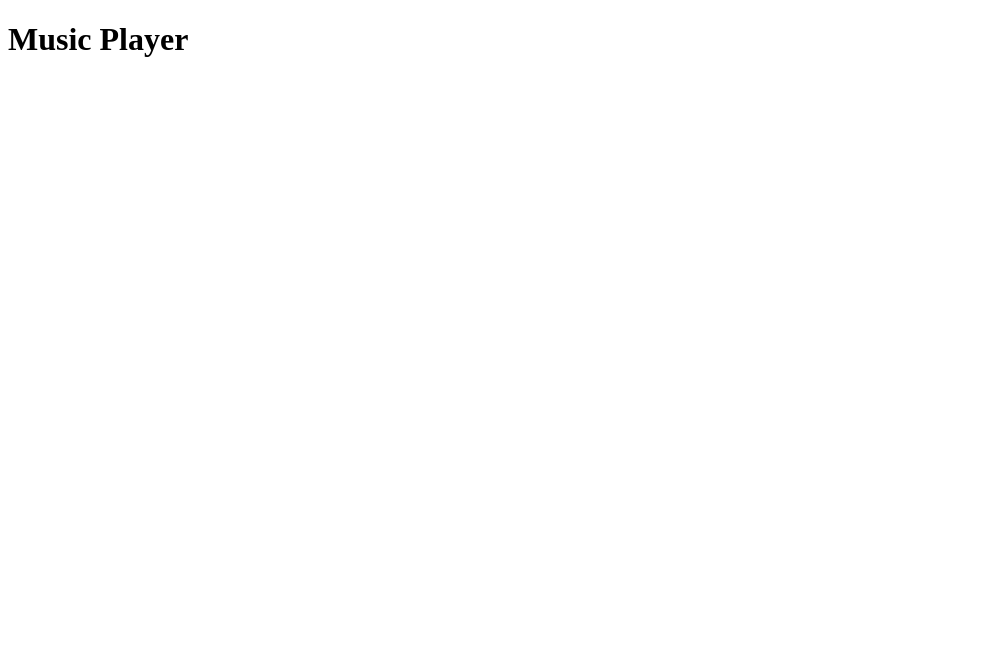
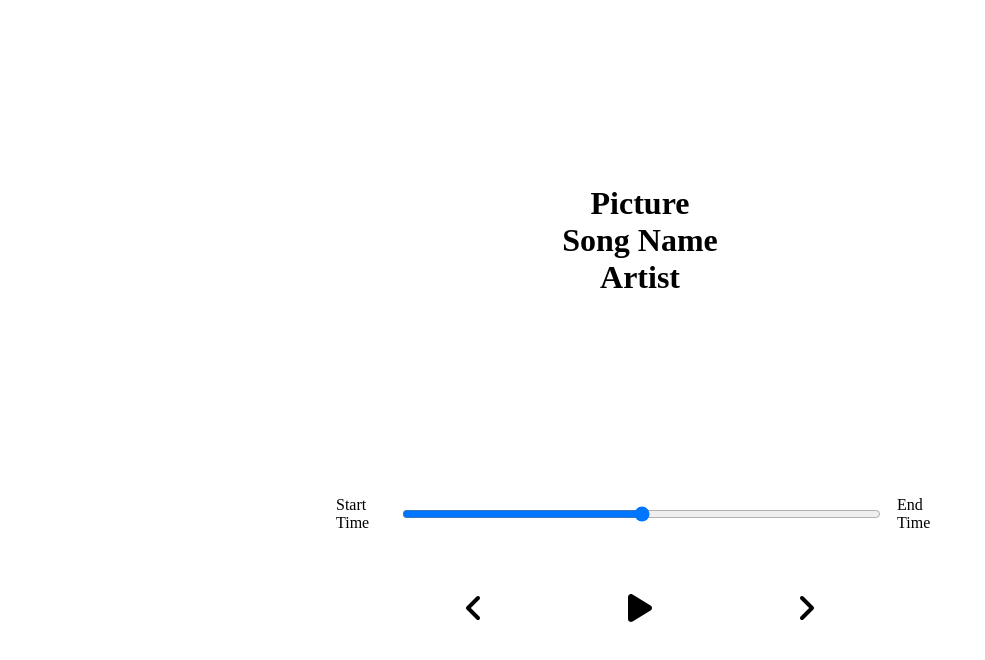
Before and after one commit to healmasud/react-music-player, a React (Create React App) app: page / in a window 1280 px wide. Shown: the top 660 px of the page, without its empty margins (0-985 px from the left). Built offline with nearby package versions, Linux system fonts and the light colour scheme.

Commit message:
addded basic styles

```diff
--- a/package.json
+++ b/package.json
@@ -3,6 +3,9 @@
   "version": "0.1.0",
   "private": true,
   "dependencies": {
+    "@fortawesome/fontawesome-svg-core": "^1.3.0",
+    "@fortawesome/free-solid-svg-icons": "^6.0.0",
+    "@fortawesome/react-fontawesome": "^0.1.17",
     "@testing-library/jest-dom": "^5.16.2",
     "@testing-library/react": "^12.1.2",
     "@testing-library/user-event": "^13.5.0",
@@ -10,6 +13,7 @@
     "react": "^17.0.2",
     "react-dom": "^17.0.2",
     "react-scripts": "5.0.0",
+    "uuid": "^8.3.2",
     "web-vitals": "^2.1.4"
   },
   "scripts": {
--- a/src/App.js
+++ b/src/App.js
@@ -1,7 +1,15 @@
+//Import Components
+import Player from "./components/player";
+import Song from "./components/Song";
+
+//Import Styles
+import "./styles/app.scss";
+
 function App() {
   return (
     <div className="App">
-      <h1>Music Player</h1>
+      <Song />
+      <Player />
     </div>
   );
 }
--- /dev/null
+++ b/src/components/Song.js
@@ -0,0 +1,13 @@
+import React from "react";
+
+const Song = () => {
+  return (
+    <div className="song-container">
+      <h1>Picture</h1>
+      <h1>Song Name</h1>
+      <h1>Artist</h1>
+    </div>
+  );
+};
+
+export default Song;
--- /dev/null
+++ b/src/components/player.js
@@ -0,0 +1,30 @@
+import React from "react";
+import { FontAwesomeIcon } from "@fortawesome/react-fontawesome";
+import {
+  faPlay,
+  faAngleLeft,
+  faAngleRight,
+} from "@fortawesome/free-solid-svg-icons";
+
+const Player = () => {
+  return (
+    <div className="player">
+      <div className="time-control">
+        <p>Start Time</p>
+        <input type="range" />
+        <p>End Time</p>
+      </div>
+      <div className="play-control">
+        <FontAwesomeIcon className="skip-back" size="2x" icon={faAngleLeft} />
+        <FontAwesomeIcon className="play" size="2x" icon={faPlay} />
+        <FontAwesomeIcon
+          className="skip-forward"
+          size="2x"
+          icon={faAngleRight}
+        />
+      </div>
+    </div>
+  );
+};
+
+export default Player;
--- /dev/null
+++ b/src/styles/_player.scss
@@ -0,0 +1,31 @@
+.player {
+  min-height: 20vh;
+  display: flex;
+  flex-direction: column;
+  align-items: center;
+  justify-content: space-between;
+}
+
+.time-control {
+  width: 50%;
+  display: flex;
+
+  input {
+    width: 100%;
+    padding: 1rem, 2rem;
+  }
+  p {
+    padding: 1rem;
+  }
+}
+
+.play-control {
+  display: flex;
+  justify-content: space-between;
+  align-items: center;
+  padding: 1rem;
+  width: 30%;
+  svg {
+    cursor: pointer;
+  }
+}
--- /dev/null
+++ b/src/styles/_song.scss
@@ -0,0 +1,7 @@
+.song-container {
+  min-height: 60vh;
+  display: flex;
+  flex-direction: column;
+  align-items: center;
+  justify-content: center;
+}
--- a/src/styles/app.scss
+++ b/src/styles/app.scss
@@ -3,3 +3,6 @@
   padding: 0;
   box-sizing: border-box;
 }
+
+@import "./song";
+@import "./player";
```
Also changed, not shown: src/util.js (added, +68 -0 lines), 1 other file (tests, documents, lock files or other folders).
